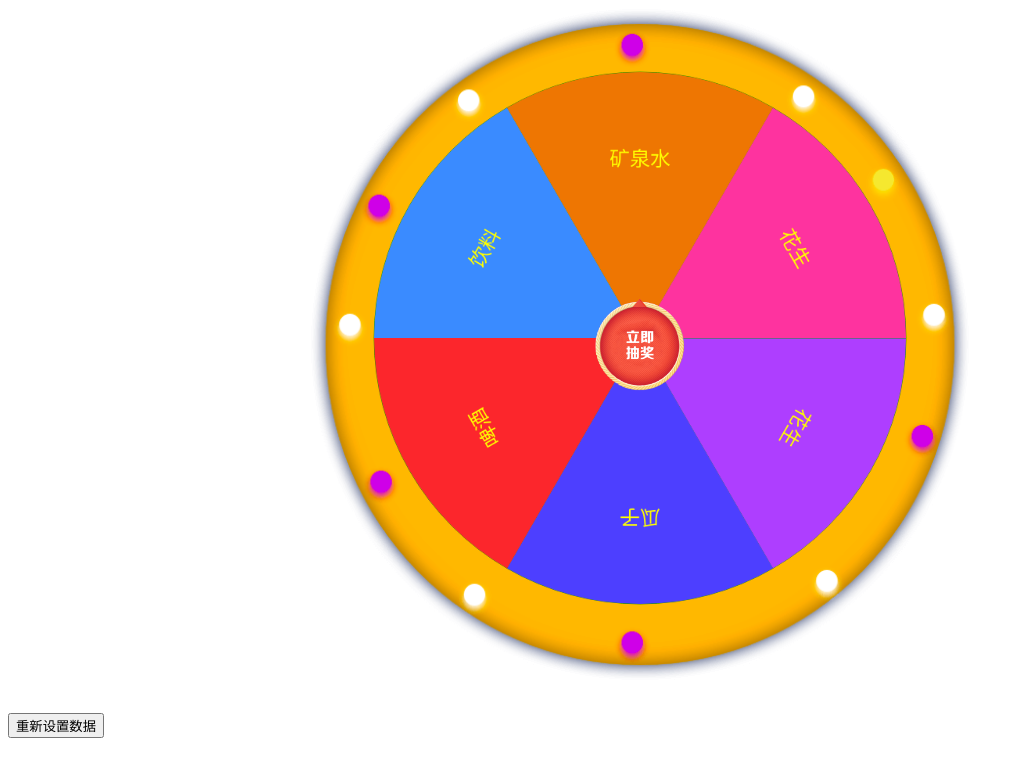
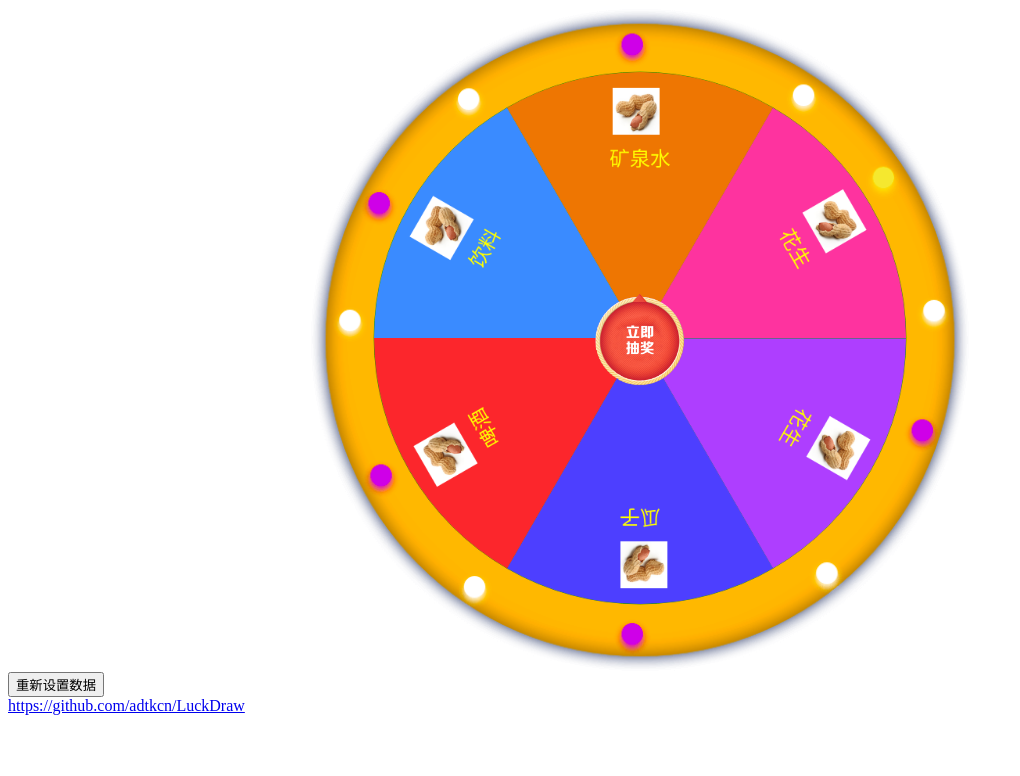
Before and after one commit to adtkcn/LuckDraw, a plain HTML site: page index.html in a window 1280 px wide. Shown: the whole page, without its empty margins (0-1020 px from the left). Drawn offline with Linux system fonts and the light colour scheme.

Commit message:
修复图片加载，会引起重复渲染，不想解决没必要

```diff
--- a/index.html
+++ b/index.html
@@ -1,5 +1,5 @@
 <!DOCTYPE html>
-<html style="font-size: 54.8px;">
+<html>
 
 <head>
     <meta charset="utf-8">
@@ -11,10 +11,11 @@
         /*抽奖大转盘开始*/
 
         .wheel {
-            display: block;
+            position: relative;
+            /* display: block; */
             max-width: 660px;
             /* height: 660px; */
-            position: relative;
+
             background-image: url(./wheel-bg.png);
             background-size: 100% 100%;
             margin: 0 auto;
@@ -69,6 +70,10 @@
     <div>
         <button id="reset">重新设置数据</button>
     </div>
+
+    <div>
+        <a href="https://github.com/adtkcn/LuckDraw">https://github.com/adtkcn/LuckDraw</a>
+    </div>
     <script src="./luckDraw.js"></script>
     <script>
         var data = [
@@ -85,7 +90,7 @@
             console.log(luck)
             luck.start(39, function (err, res) {
                 if (err) {
-                    return console.log("err", err)
+                    return alert(err)
                 }
                 console.log("res", res)
             })
@@ -102,6 +107,7 @@
             { goods: 30, name: "啤酒", pics: './huasheng.jpg' },
             { goods: 40, name: "饮料", pics: './huasheng.jpg' },], function (err) {
                 console.log(err)
+                alert(err)
             })
         }
     </script>
--- a/luckDraw.js
+++ b/luckDraw.js
@@ -82,10 +82,13 @@ function luckdraw(canvas, data) {
 			if (this.data[i].pics) {
 				var imgUrl = new Image();
 				imgUrl.src = this.data[i].pics;
+				imgUrl.onload = function () {
+					this.drawWheelCanvas();
+				}.bind(this)
 				this.data[i].imgUrl = imgUrl
 			}
-
 		}
+		this.drawWheelCanvas();
 	};
 
 
@@ -100,7 +103,6 @@ function luckdraw(canvas, data) {
 			this.data = data;
 		}
 		this.loadImg();
-		this.drawWheelCanvas();
 	}
 	this.setData();
 
```
